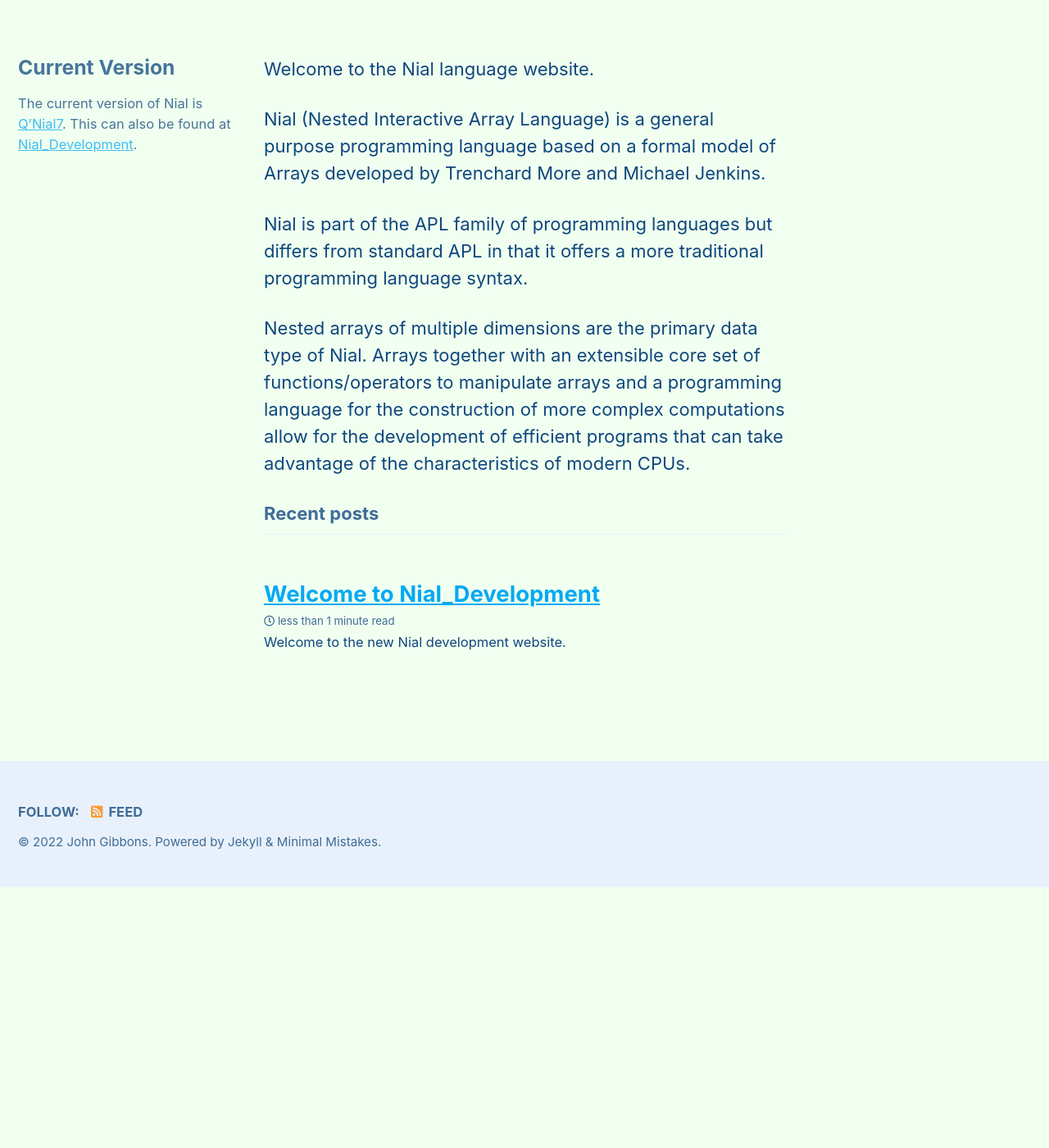
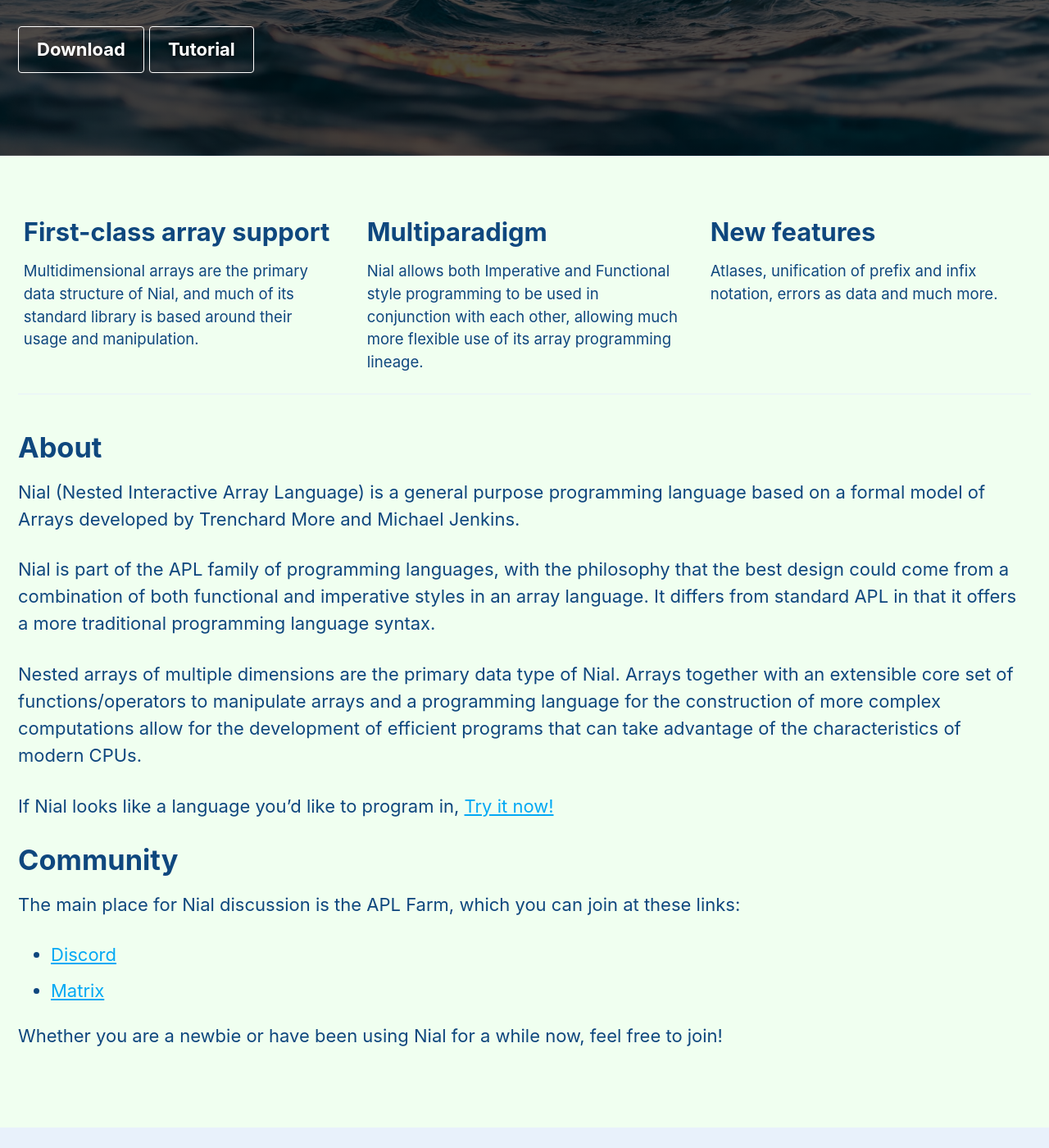
Before and after one commit to gibbonsja/Nial-Array-Language, a Jekyll site: the page built from index.md, in a window 1280 px wide and 1400 px high, scrolled down 322 px. Shown: the whole window at 82% size. Built offline with Jekyll 4.4.1, drawn with Linux system fonts in a browser that asks for light colours; cached includes are drawn as plain includes; before the commit the page ends 1404 px from its top, so only the background shows below that; some of the changed text lies outside the part shown.

Commit message:
site design changes

```diff
--- a/Gemfile
+++ b/Gemfile
@@ -1,2 +1,3 @@
 source "https://rubygems.org"
 gemspec
+gem "webrick", "~> 1.7"
--- a/_config.yml
+++ b/_config.yml
@@ -60,8 +60,8 @@
 atom_feed:
   path                   : # blank (default) uses feed.xml
   hide                   : # true, false (default)
-search                   : true # true, false (default)
-search_full_content      : true # true, false (default)
+search                   : false # true, false (default)
+search_full_content      : false # true, false (default)
 search_provider          : lunr
 algolia:
   application_id         : # YOUR_APPLICATION_ID
@@ -131,6 +131,7 @@
 
 # Site Footer
 footer:
+  text: 'Photo by <a href="https://unsplash.com/@thenata?utm_source=unsplash&utm_medium=referral&utm_content=creditCopyText">Anastasia Taioglou</a> on <a href="https://unsplash.com/s/photos/ocean?utm_source=unsplash&utm_medium=referral&utm_content=creditCopyText">Unsplash</a>'
   links:
     - label: "Twitter"
       icon: "fab fa-fw fa-twitter-square"
--- a/_data/navigation.yml
+++ b/_data/navigation.yml
@@ -2,6 +2,8 @@
 main:
   - title: "Home"
     url: /
+  - title: "Download"
+    url: /download/
   - title: "Documentation"
     url: /ndocs/
   # - title: "About"
--- a/_includes/footer.html
+++ b/_includes/footer.html
@@ -18,4 +18,4 @@
   </ul>
 </div>
 
-<div class="page__footer-copyright">&copy; {{ site.time | date: '%Y' }} {{ site.name | default: site.title }}. {{ site.data.ui-text[site.locale].powered_by | default: "Powered by" }} <a href="https://jekyllrb.com" rel="nofollow">Jekyll</a> &amp; <a href="https://mademistakes.com/work/minimal-mistakes-jekyll-theme/" rel="nofollow">Minimal Mistakes</a>.</div>
+<div class="page__footer-copyright">&copy; {{ site.time | date: '%Y' }} {{ site.name | default: site.title }}. {{ site.data.ui-text[site.locale].powered_by | default: "Powered by" }} <a href="https://jekyllrb.com" rel="nofollow">Jekyll</a> &amp; <a href="https://mademistakes.com/work/minimal-mistakes-jekyll-theme/" rel="nofollow">Minimal Mistakes</a>. {{ site.footer.text }}</div>
--- a/_layouts/home.html
+++ b/_layouts/home.html
@@ -3,7 +3,7 @@
 ---
 
 {{ content }}
-
+<!--
 <h3 class="archive__subtitle">{{ site.data.ui-text[site.locale].recent_posts | default: "Recent Posts" }}</h3>
 
 {% if paginator %}
@@ -19,4 +19,4 @@
   {% endfor %}
 </div>
 
-{% include paginator.html %}
+{% include paginator.html %} -->
--- a/index.md
+++ b/index.md
@@ -1,8 +1,24 @@
 ---
-layout: home
+layout: splash
+title: Nial
 header:
-  overlay_image: /assets/images/Nial2.png
-  overlay_filter: 0.5
+  overlay_image: /assets/images/seas.jpg
+  overlay_color: "#000"
+  overlay_filter: 0.7
+  actions:
+  - label: "Download"
+    url: download/
+  - label: "Tutorial"
+    url: "https://github.com/https://www.nial-array-language.org/ndocs/intro/index.html"
+excerpt: A powerful, interactive array language with support for flexible multiparadigm code.
+feature_row:
+  - title: "First-class array support"
+    excerpt: "Multidimensional arrays are the primary data structure of Nial, and much of its standard library is based around their usage and manipulation."
+  - title: "Multiparadigm"
+    excerpt: "Nial allows both Imperative and Functional style programming to be used in conjunction with each other, allowing much more flexible use of its array programming lineage."
+  - title: "New features"
+    excerpt: "Atlases, unification of prefix and infix notation, errors as data and much more."
+
 sidebar:
   - title: Current Version
     text: >
@@ -10,10 +26,23 @@
       can also be found at [Nial_Development](https://github.com/gibbonsja/Nial_Development).
 ---
 
-Welcome to the Nial language website.
+{% include feature_row %}
+
+# About
 
 Nial (Nested Interactive Array Language) is a general purpose programming language based on a formal model of Arrays developed by Trenchard More and Michael Jenkins.
 
-Nial is part of the APL family of programming languages but differs from standard APL in that it offers a more traditional programming language syntax.
+Nial is part of the APL family of programming languages, with the philosophy that the best design could come from a combination of both functional and imperative styles in an array language. It differs from standard APL in that it offers a more traditional programming language syntax.
 
 Nested arrays of multiple dimensions are the primary data type of Nial. Arrays together with an extensible core set of functions/operators to manipulate arrays and a programming language for the construction of more complex computations allow for the development of efficient programs that can take advantage of the characteristics of modern CPUs.
+
+If Nial looks like a language you'd like to program in, [Try it now!](download/)
+
+# Community
+
+The main place for Nial discussion is the APL Farm, which you can join at these links:
+
+- [Discord](https://discord.gg/yHna7nt7zx)
+- [Matrix](https://app.element.io/#/room/%23aplfarm:matrix.org)
+
+Whether you are a newbie or have been using Nial for a while now, feel free to join!
```
Also changed, not shown: _pages/download.md (added, +28 -0 lines), ndocs/index.md (+20 -9 lines), Gemfile.lock, assets/images/seas.jpg (added).
